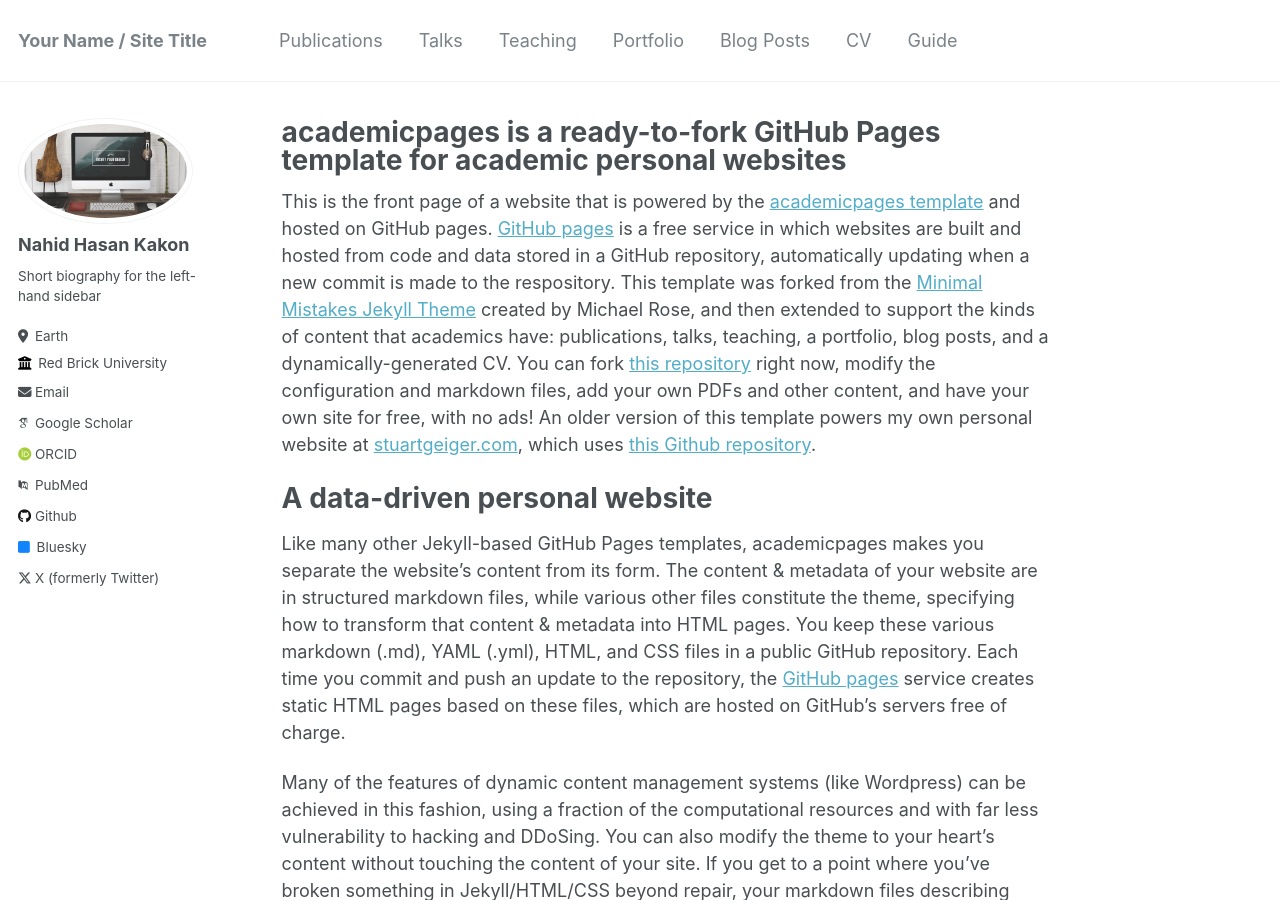
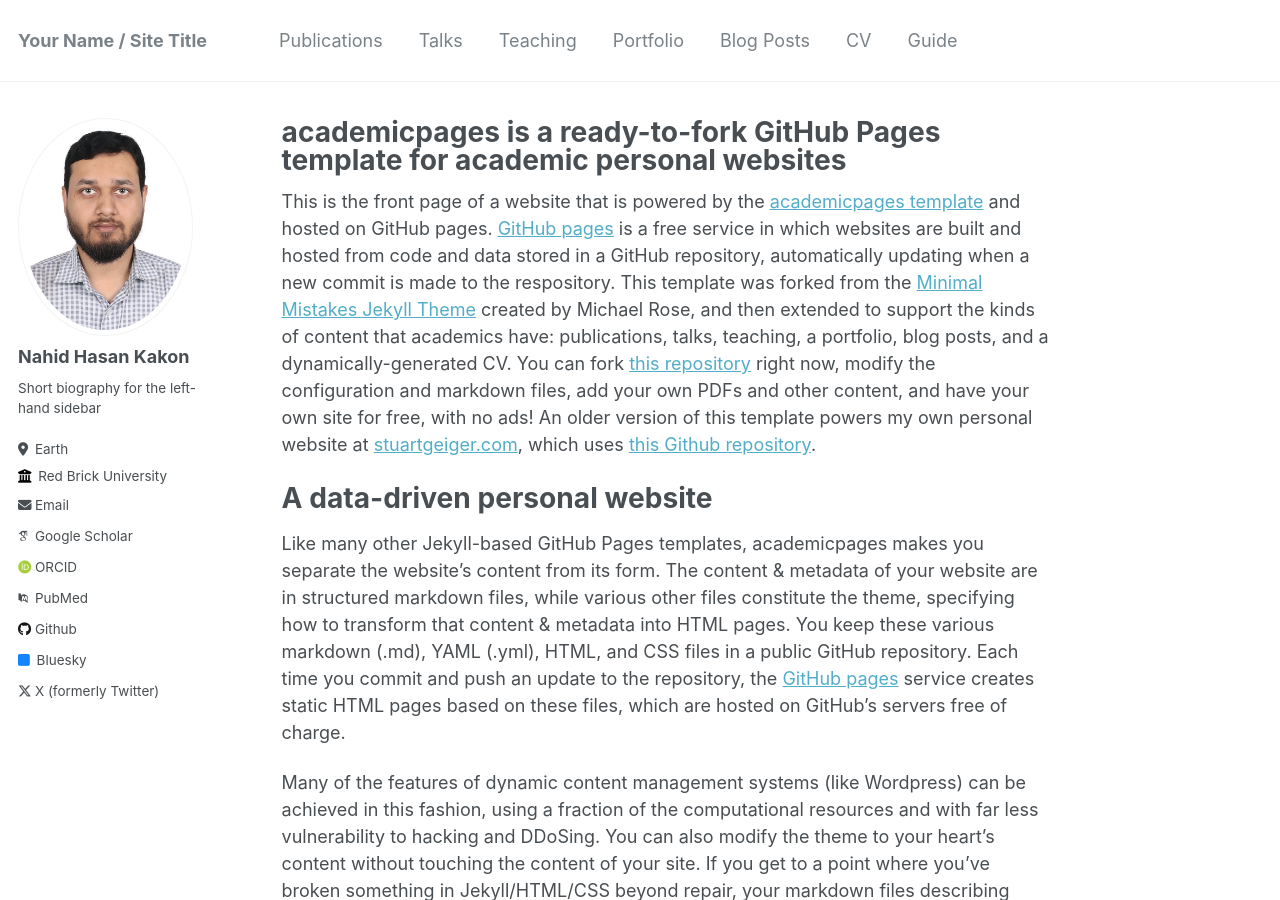
Before and after one commit to nahidhasan-kakon/nahidhasan-kakon.github.io, a Jekyll site: the page built from _pages/about.md, in a window 1280 px wide and 900 px high. Built offline with Jekyll 4.4.1, drawn with Linux system fonts in a browser that asks for light colours; some web fonts are replaced.

Commit message:
Update _config.yml

```diff
--- a/_config.yml
+++ b/_config.yml
@@ -21,7 +21,7 @@ repository               : "academicpages/academicpages.github.io"
 #               Additional customization can be done by editing /_includes/author-profile.html
 author:
   # Biographic information
-  avatar           : "foo-bar-identity.jpg"
+  avatar           : "myprofilephoto.jpeg"
   name             : "Nahid Hasan Kakon"
   pronouns         : # example: "she/her"
   bio              : "Short biography for the left-hand sidebar"
```
